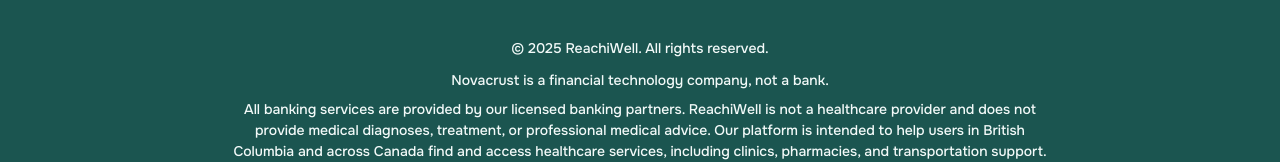
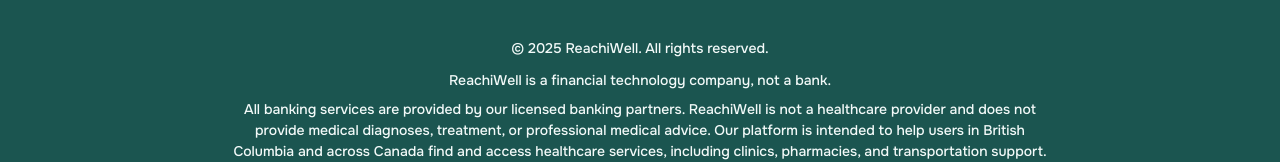
Before and after one commit to reachiwell-inc/reachiwell-frontend, a Next.js app: page /chat/check-symptoms in a window 1280 px wide. Shown: the part 995-1157 px from the top of the page. Built offline with nearby package versions, Linux system fonts and the light colour scheme; no server answers.

Commit message:
fix footer note and copyright date

```diff
--- a/src/components/Footer.tsx
+++ b/src/components/Footer.tsx
@@ -121,11 +121,11 @@
         {/* Legal */}
         <div className="text-center text-[#F3FAF9]">
           <p className="text-base font-medium leading-[1.275] mb-4 md:mb-3 md:text-[14px]">
-            © 2025 ReachiWell. All rights reserved.
+            © {new Date().getFullYear()} ReachiWell. All rights reserved.
           </p>
 
           <p className="mx-auto text-base font-medium leading-normal md:text-[14px] mb-3 md:mb-2 max-w-[820px]">
-            Novacrust is a financial technology company, not a bank.
+            ReachiWell is a financial technology company, not a bank.
           </p>
 
           <p className="mx-auto text-base font-medium leading-normal md:text-[14px] max-w-[820px]">
```
